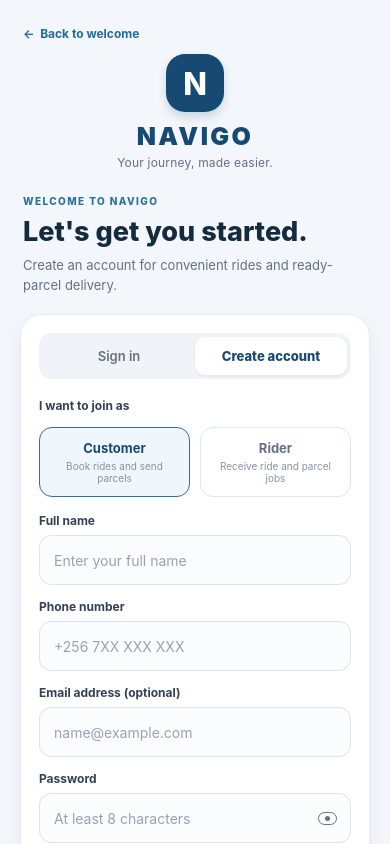
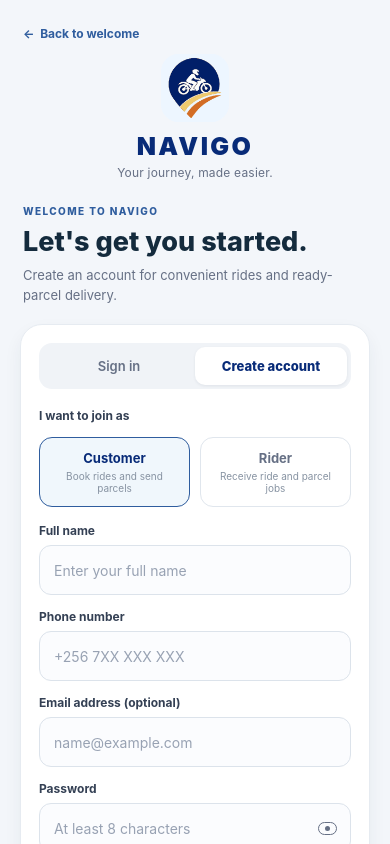
Before and after one commit to WilberAsingwire/NavigoUg, a React Native app in the folder apps/mobile/: screen / in a window 390 px wide. Both pictures are taken after a click on the button "Create an account". Built offline with nearby package versions, Linux system fonts and the light colour scheme.

Commit message:
Use NAVIGO logo and brand palette on authentication

```diff
--- a/apps/mobile/App.tsx
+++ b/apps/mobile/App.tsx
@@ -2,6 +2,7 @@ import { useEffect, useState } from "react";
 import {
   ActivityIndicator,
   Alert,
+  Image,
   KeyboardAvoidingView,
   Platform,
   SafeAreaView,
@@ -16,6 +17,7 @@ import { StatusBar } from "expo-status-bar";
 import * as SecureStore from "expo-secure-store";
 import RidesHome from "./RidesHome";
 import { SplashScreen, WelcomeScreen } from "./LaunchScreens";
+import { BRAND_COLORS } from "./brand";
 
 const API_BASE_URL = "https://navigou-api-2978.onrender.com";
 const SESSION_KEY = "navigo.session";
@@ -431,9 +433,7 @@ export default function App() {
 function Brand() {
   return (
     <View style={styles.brand}>
-      <View style={styles.brandMark}>
-        <Text style={styles.brandLetter}>N</Text>
-      </View>
+      <Image source={require("./assets/icon.png")} style={styles.brandLogo} resizeMode="contain" accessibilityLabel="NAVIGO logo" />
       <Text style={styles.brandName}>NAVIGO</Text>
       <Text style={styles.brandTagline}>Your journey, made easier.</Text>
     </View>
@@ -499,19 +499,14 @@ const styles = StyleSheet.create({
   flex: { flex: 1 },
   authPage: { flexGrow: 1, paddingHorizontal: 20, paddingTop: 18, paddingBottom: 28 },
   entryBackButton: { alignSelf: "flex-start", paddingVertical: 8, paddingHorizontal: 3, marginBottom: 5 },
-  entryBackText: { color: "#236B9A", fontSize: 12, fontWeight: "700" },
+  entryBackText: { color: BRAND_COLORS.blue, fontSize: 12, fontWeight: "700" },
   dashboard: { flexGrow: 1, paddingHorizontal: 24, paddingTop: 34, paddingBottom: 30 },
   brand: { alignItems: "center", marginBottom: 25 },
-  brandMark: {
-    width: 58, height: 58, borderRadius: 19, backgroundColor: "#174A72",
-    alignItems: "center", justifyContent: "center", marginBottom: 9,
-    shadowColor: "#174A72", shadowOffset: { width: 0, height: 5 }, shadowOpacity: 0.18, shadowRadius: 9, elevation: 4
-  },
-  brandLetter: { color: "#FFFFFF", fontSize: 31, fontWeight: "800" },
-  brandName: { color: "#174A72", fontSize: 25, fontWeight: "900", letterSpacing: 2.4 },
+  brandLogo: { width: 68, height: 68, borderRadius: 18, backgroundColor: "#EDF4FF", marginBottom: 9, shadowColor: BRAND_COLORS.navy, shadowOffset: { width: 0, height: 5 }, shadowOpacity: 0.14, shadowRadius: 9, elevation: 4 },
+  brandName: { color: BRAND_COLORS.navy, fontSize: 25, fontWeight: "900", letterSpacing: 2.4 },
   brandTagline: { color: "#667085", fontSize: 12, marginTop: 4, letterSpacing: 0.2 },
   headingBlock: { marginBottom: 19, paddingHorizontal: 3 },
-  eyebrow: { color: "#2B719F", fontSize: 10, fontWeight: "800", letterSpacing: 1.4, marginBottom: 8 },
+  eyebrow: { color: BRAND_COLORS.blue, fontSize: 10, fontWeight: "800", letterSpacing: 1.4, marginBottom: 8 },
   heading: { color: "#142B3D", fontSize: 27, lineHeight: 33, fontWeight: "800" },
   subheading: { color: "#667085", fontSize: 13, lineHeight: 20, marginTop: 7 },
   authCard: {
@@ -524,15 +519,15 @@ const styles = StyleSheet.create({
   modeOption: { flex: 1, alignItems: "center", paddingVertical: 11, borderRadius: 10 },
   modeOptionActive: { backgroundColor: "#FFFFFF", shadowColor: "#142B3D", shadowOffset: { width: 0, height: 1 }, shadowOpacity: 0.08, shadowRadius: 3, elevation: 1 },
   modeText: { color: "#667085", fontWeight: "600", fontSize: 13 },
-  modeTextActive: { color: "#174A72", fontWeight: "800" },
+  modeTextActive: { color: BRAND_COLORS.navy, fontWeight: "800" },
   roleSwitch: { flexDirection: "row", gap: 10, marginTop: 7, marginBottom: 16 },
   roleOption: {
     flex: 1, borderWidth: 1, borderColor: "#E0E6ED", borderRadius: 13,
     paddingVertical: 12, paddingHorizontal: 8, alignItems: "center", backgroundColor: "#FFFFFF"
   },
-  roleOptionActive: { borderColor: "#2B719F", backgroundColor: "#F0F7FC" },
+  roleOptionActive: { borderColor: BRAND_COLORS.blue, backgroundColor: "#F0F7FC" },
   roleText: { color: "#667085", fontWeight: "700", fontSize: 13 },
-  roleTextActive: { color: "#174A72" },
+  roleTextActive: { color: BRAND_COLORS.navy },
   roleHint: { color: "#8793A2", fontSize: 10, textAlign: "center", marginTop: 4 },
   field: { marginBottom: 14 },
   fieldLabel: { color: "#344054", fontSize: 12, fontWeight: "700", marginBottom: 7 },
@@ -549,16 +544,16 @@ const styles = StyleSheet.create({
   },
   eyePupil: { width: 5, height: 5, borderRadius: 3, backgroundColor: "#667085" },
   forgotButton: { alignSelf: "flex-end", marginTop: -4, marginBottom: 13, paddingVertical: 4, paddingLeft: 10 },
-  forgotText: { color: "#236B9A", fontSize: 12, fontWeight: "700" },
+  forgotText: { color: BRAND_COLORS.blue, fontSize: 12, fontWeight: "700" },
   riderSection: { backgroundColor: "#F7FAFC", borderRadius: 14, padding: 12, marginBottom: 14, borderWidth: 1, borderColor: "#E8EEF4" },
-  sectionLabel: { color: "#174A72", fontWeight: "800", fontSize: 13, marginBottom: 12 },
+  sectionLabel: { color: BRAND_COLORS.navy, fontWeight: "800", fontSize: 13, marginBottom: 12 },
   helperText: { color: "#667085", fontSize: 11, lineHeight: 17, marginTop: 0 },
   errorBox: { backgroundColor: "#FEF3F2", borderRadius: 10, padding: 12, marginBottom: 14, borderWidth: 1, borderColor: "#FEE4E2" },
   errorText: { color: "#B42318", fontSize: 12, lineHeight: 18 },
   primaryButton: {
-    minHeight: 52, backgroundColor: "#174A72", borderRadius: 13,
+    minHeight: 52, backgroundColor: BRAND_COLORS.navy, borderRadius: 13,
     alignItems: "center", justifyContent: "center", marginTop: 3,
-    shadowColor: "#174A72", shadowOffset: { width: 0, height: 5 },
+    shadowColor: BRAND_COLORS.navy, shadowOffset: { width: 0, height: 5 },
     shadowOpacity: 0.16, shadowRadius: 8, elevation: 3
   },
   primaryButtonText: { color: "#FFFFFF", fontWeight: "800", fontSize: 14, letterSpacing: 0.2 },
@@ -574,10 +569,10 @@ const styles = StyleSheet.create({
   googleButtonText: { color: "#344054", fontSize: 13, fontWeight: "700" },
   legalText: { color: "#98A2B3", fontSize: 10, lineHeight: 15, textAlign: "center", marginTop: 17, paddingHorizontal: 8 },
   secondaryButton: {
-    minHeight: 50, borderWidth: 1, borderColor: "#174A72", borderRadius: 13,
+    minHeight: 50, borderWidth: 1, borderColor: BRAND_COLORS.navy, borderRadius: 13,
     backgroundColor: "#FFFFFF", alignItems: "center", justifyContent: "center", marginTop: 22
   },
-  secondaryButtonText: { color: "#174A72", fontWeight: "700", fontSize: 14 },
+  secondaryButtonText: { color: BRAND_COLORS.navy, fontWeight: "700", fontSize: 14 },
   buttonDisabled: { opacity: 0.65 },
   welcomeCard: { backgroundColor: "#FFFFFF", borderRadius: 18, padding: 21, borderWidth: 1, borderColor: "#E5EAF0", marginBottom: 16 },
   welcomeTitle: { color: "#182230", fontSize: 26, fontWeight: "800", marginTop: 2 },
```
